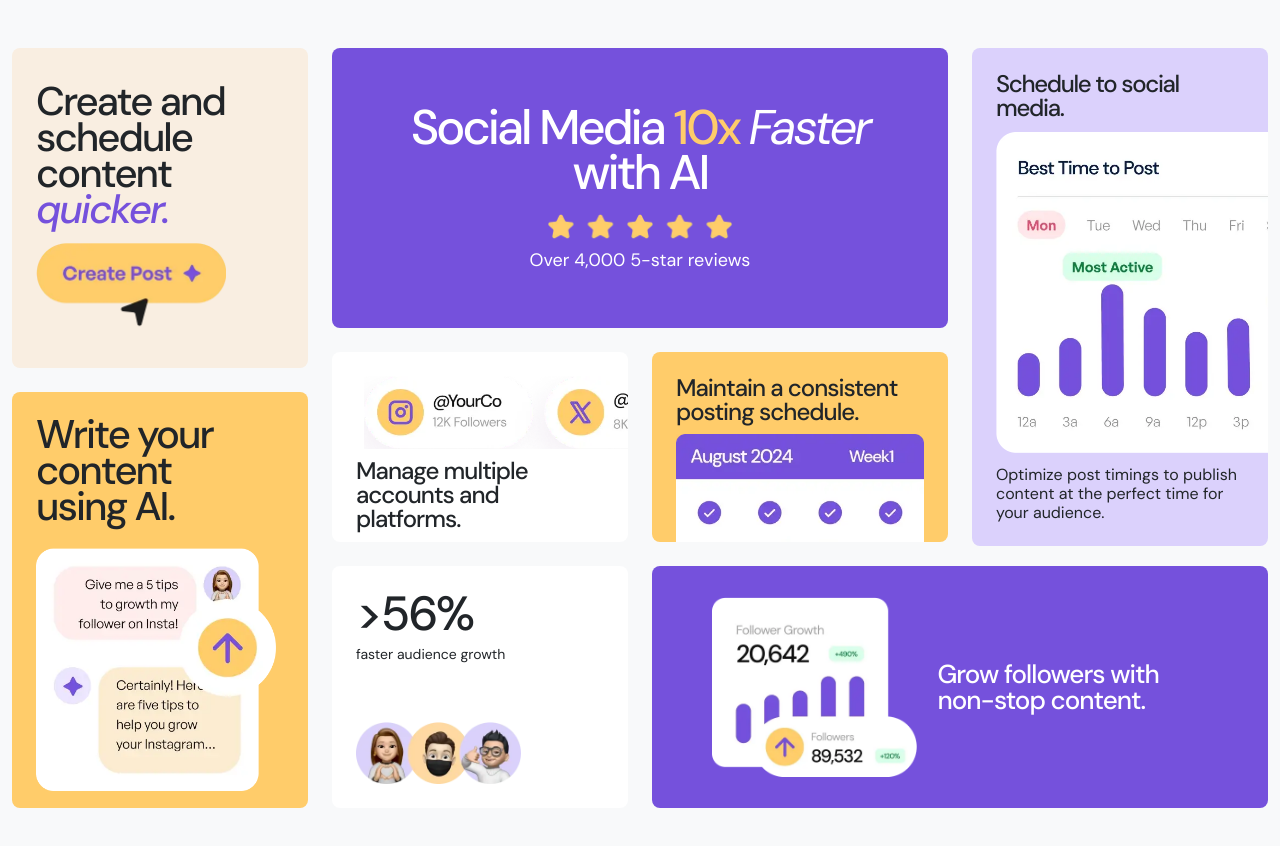
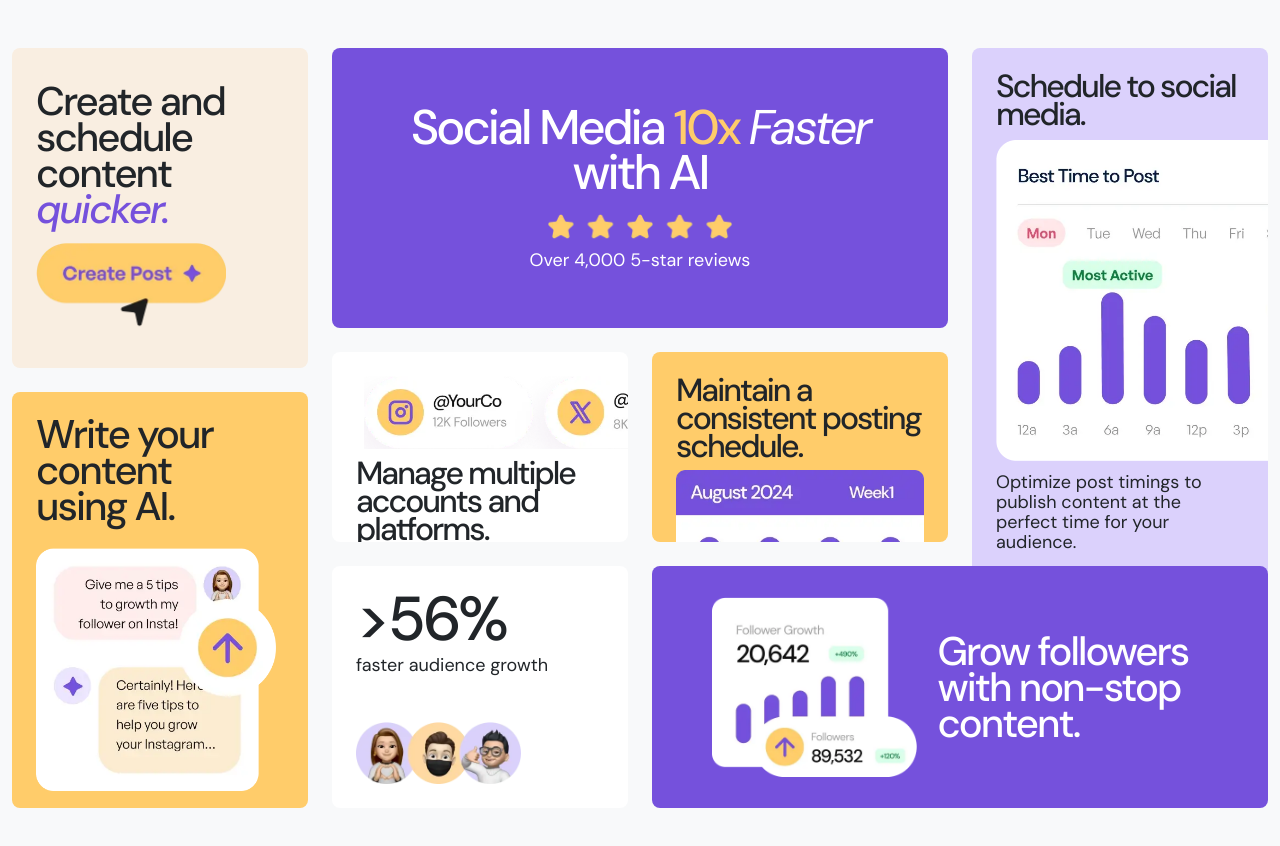
Before and after one commit to bindu953/SBA3-Bento-Grid-Main, a plain HTML site: page index.html in a window 1280 px wide. Drawn offline with nearby package versions, Linux system fonts and the light colour scheme.

Commit message:
typography changes to card's text

```diff
--- a/style.css
+++ b/style.css
@@ -549,9 +549,9 @@ body {
   }
 
   .platforms-card h2 {
-    font-size: 24px;
-    line-height: 1;
-    letter-spacing: -1px;
+    font-size: 32px;
+    line-height: 0.875;
+    letter-spacing: -2px;
   }
 
   /* Consistent Schedule */
@@ -561,9 +561,9 @@ body {
   }
 
   .consistent-card h2 {
-    font-size: 24px;
-    line-height: 1;
-    letter-spacing: -1px;
+    font-size: 32px;
+    line-height: 0.875;
+    letter-spacing: -2px;
   }
 
   .consistent-image {
@@ -581,13 +581,15 @@ body {
   }
 
   .schedule-card h2 {
-    font-size: 24px;
-    line-height: 1;
+    font-size: 32px;
+    line-height: 0.875;
+    letter-spacing: -2px;
   }
 
   .schedule-card p {
-    font-size: 16px;
-    line-height: 1.2;
+    font-size: 18px;
+    line-height: 1.11;
+    letter-spacing: 0px;
   }
 
   .schedule-image {
@@ -604,14 +606,15 @@ body {
   }
 
   .audience-card h2 {
-    font-size: 48px;
-    line-height: 1;
-    letter-spacing: -2px;
+    font-size: 62px;
+    line-height: 0.935;
+    letter-spacing: -3px;
   }
 
   .audience-card p {
-    font-size: 14px;
-    line-height: 1.2;
+    font-size: 18px;
+    line-height: 1.11;
+     letter-spacing: 0px;
   }
 
   .audience-image {
@@ -635,9 +638,9 @@ body {
   }
 
   .followers-card h2 {
-    font-size: 26px;
-    line-height: 1;
-    letter-spacing: -1px;
+    font-size: 40px;
+    line-height: 0.90;
+    letter-spacing: -2px;
     max-width: 270px;
   }
 }
```
